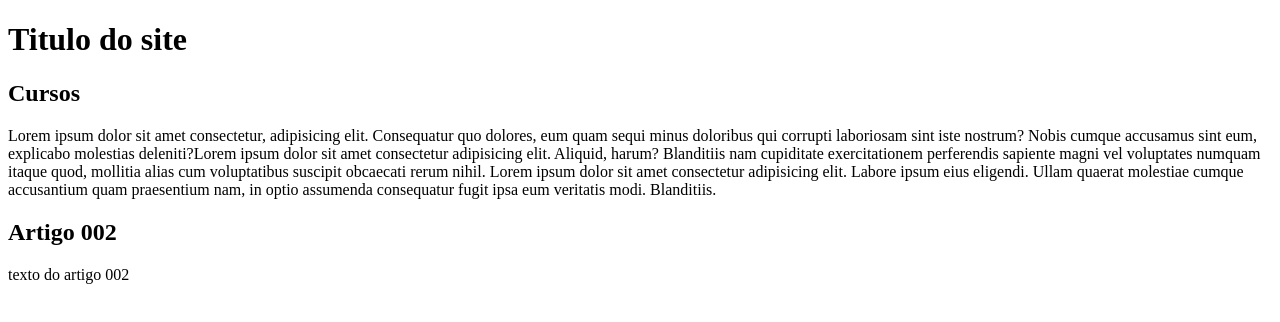
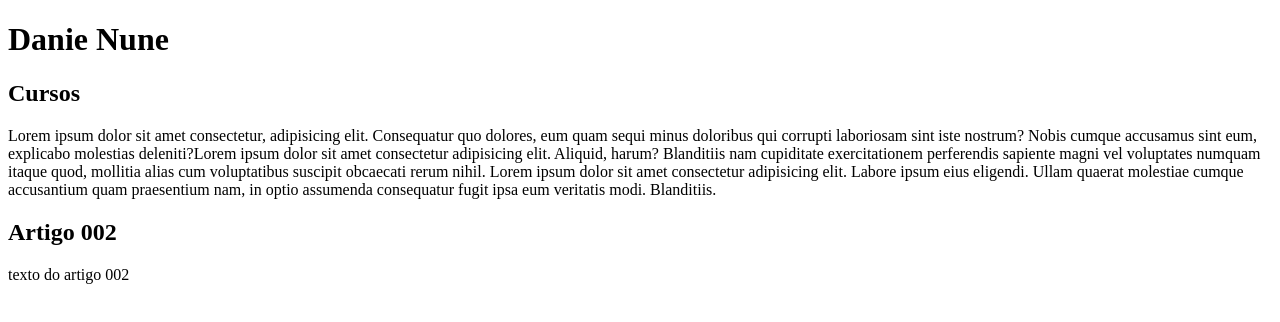
Before and after one commit to nnDaniel/projeto-site, a plain HTML site: page index.html in a window 1280 px wide. Drawn offline with Linux system fonts and the light colour scheme.

Commit message:
Update index.html

```diff
--- a/index.html
+++ b/index.html
@@ -7,7 +7,7 @@
 </head>
 <body>
     <header>
-        <h1>Titulo do site</h1>
+        <h1>Danie Nune</h1>
         <div class="menu">
 
         </div>
```
